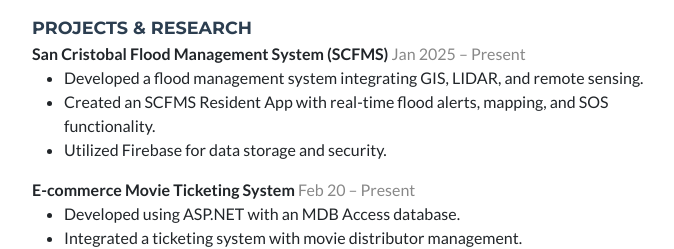
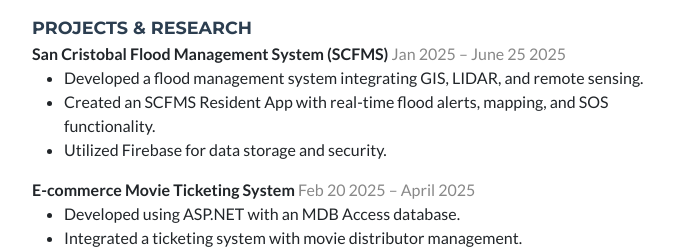
Before and after one commit to knvl16/villas-final-portfolio, a plain HTML site: page VILLAS_Portfolio_FINAL/index.html in a window 1280 px wide. Shown: the part 1862-2111 px from the top of the page, without its empty margins (290-964 px from the left). Drawn offline with nearby package versions, Linux system fonts and the light colour scheme.

Commit message:
Update index.html

```diff
--- a/VILLAS_Portfolio_FINAL/index.html
+++ b/VILLAS_Portfolio_FINAL/index.html
@@ -291,13 +291,13 @@
         <li><b>Database Management:</b> PHP, Firebase, MS Access</li>
     </ul>
     <h3 class="subsubsection-title">PROJECTS & RESEARCH</h3>
-    <b>San Cristobal Flood Management System (SCFMS)</b> <span style="color:#888;">Jan 2025 – Present</span>
+    <b>San Cristobal Flood Management System (SCFMS)</b> <span style="color:#888;">Jan 2025 – June 25 2025</span>
     <ul>
         <li>Developed a flood management system integrating GIS, LIDAR, and remote sensing.</li>
         <li>Created an SCFMS Resident App with real-time flood alerts, mapping, and SOS functionality.</li>
         <li>Utilized Firebase for data storage and security.</li>
     </ul>
-    <b>E-commerce Movie Ticketing System</b> <span style="color:#888;">Feb 20 – Present</span>
+    <b>E-commerce Movie Ticketing System</b> <span style="color:#888;">Feb 20 2025 – April 2025</span>
     <ul>
         <li>Developed using ASP.NET with an MDB Access database.</li>
         <li>Integrated a ticketing system with movie distributor management.</li>
```
